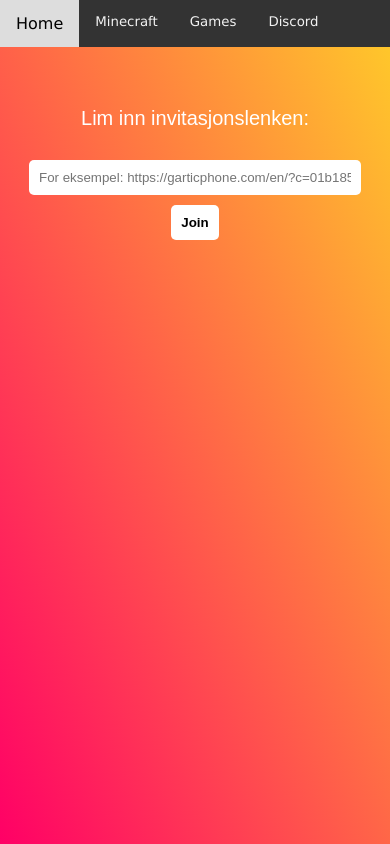
After one commit to Nicholasdahlasb/Nichoboy.no-Website, a Flask app: page /gartic-join in a window 390 px wide. The commit adds this page. Run offline with Flask 3, Linux system fonts and the light colour scheme.

Commit message:
Added Games
Gartic Phone
Skribbl
Updated Main Pahe

```diff
--- a/app.py
+++ b/app.py
@@ -12,6 +12,19 @@ def index():
 @app.route('/mario')
 def mario():
     return render_template('mario.html')
+
+@app.route('/skribbl')
+def skribbl():
+    return render_template('skribbl.html')
+
+@app.route('/gartic-phone')
+def gartic():
+    return render_template('gartic-phone.html')
+
+@app.route('/gartic-join')
+def garticjoin():
+    return render_template('gartic-join.html')
+
 
 @app.route('/updates')
 def updates():
--- /dev/null
+++ b/templates/gartic-join.html
@@ -0,0 +1,100 @@
+<!DOCTYPE html>
+<html lang="no">
+<head>
+    <meta charset="UTF-8">
+    <meta name="viewport" content="width=device-width, initial-scale=1.0">
+    <title>Lenke Omdirigerer</title>
+    <style>
+        :root {
+            --secondary-color: #1a1a1a;
+            --background-start: #ffcc29;
+            --background-end: #f06;
+        }
+
+        body {
+            margin: 0;
+            font-family: 'Arial', sans-serif;
+            background: linear-gradient(to bottom left, var(--background-start), var(--background-end));
+            display: flex;
+            flex-direction: column;
+            align-items: center;
+            height: 100vh;
+        }
+
+        #topBar {
+            width: 100%;
+            padding: 0px;
+        }
+
+        #linkBar {
+            width: 80%;
+            padding: 20px;
+            background-color: var(--primary-color);
+            border-radius: 10px;
+            display: flex;
+            flex-direction: column;
+            align-items: center;
+            margin-top: 20px;
+        }
+
+        #linkInput {
+            width: 100%;
+            margin: 10px 0;
+            padding: 10px;
+            border: none;
+            border-radius: 5px;
+        }
+
+        #redirectButton {
+            cursor: pointer;
+            padding: 10px;
+            border: none;
+            border-radius: 5px;
+            background-color: white;
+            color: var(--primary-color);
+            font-weight: bold;
+        }
+
+        #websiteFrame {
+            display: none;
+            width: 100%;
+            height: 100vh;
+            background-color: var(--secondary-color);
+            border: 10px;
+            overflow: hidden;
+            border-radius: 10px;
+            margin-top: 20px;
+        }
+
+        #inviteText {
+            font-size: 20px;
+            color: white;
+        }
+    </style>
+</head>
+<body>
+    <div id="topBar">
+        {% include 'topbar.html' %}
+    </div>
+
+    <div id="linkBar">
+        <p id="inviteText">Lim inn invitasjonslenken:</p>
+        <input type="text" id="linkInput" placeholder="For eksempel: https://garticphone.com/en/?c=01b185d1b2">
+        <button id="redirectButton" onclick="redirect()">Join</button>
+    </div>
+
+    <iframe id="websiteFrame" allowfullscreen=""></iframe>
+    <script>
+        function redirect() {
+            const linkInput = document.getElementById('linkInput').value;
+            const linkBar = document.getElementById('linkBar');
+            const websiteFrame = document.getElementById('websiteFrame');
+
+            linkBar.style.display = 'none';
+            websiteFrame.style.display = 'block';
+
+            websiteFrame.src = linkInput;
+        }
+    </script>
+</body>
+</html>
--- a/templates/topbar.html
+++ b/templates/topbar.html
@@ -79,8 +79,11 @@
         <div class="dropdown">
             <button class="dropbtn">Games</button>
             <div class="dropdown-content">
+                <a href="/gartic-phone">Gartic Phone - Host</a>
+                <a href="/skribbl">Skribbl.io - Host</a>
+                <a href="/gartic-join">Gartic Phone and Skribbl - Join</a>
+                <a href="/mario">Mario</a>
                 <a href="/doom">Doom</a>
-                <a href="/mario">Mario</a>
             </div>
         </div>
 
```
Also changed, not shown: templates/gartic-phone.html (added, +17 -0 lines), templates/main.html (+5 -1 lines), templates/skribbl.html (added, +19 -0 lines).
